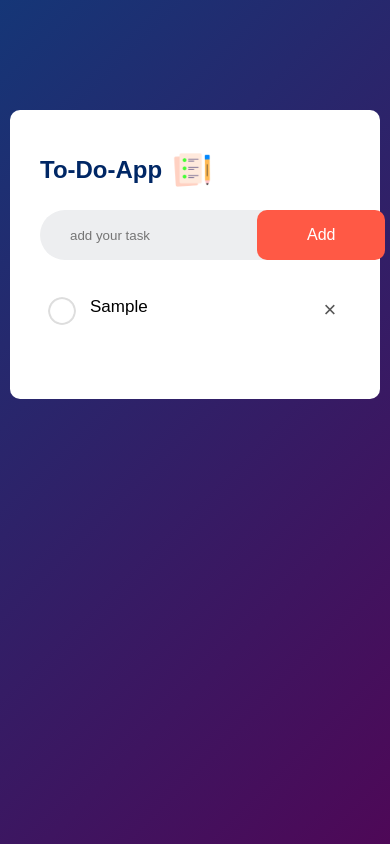
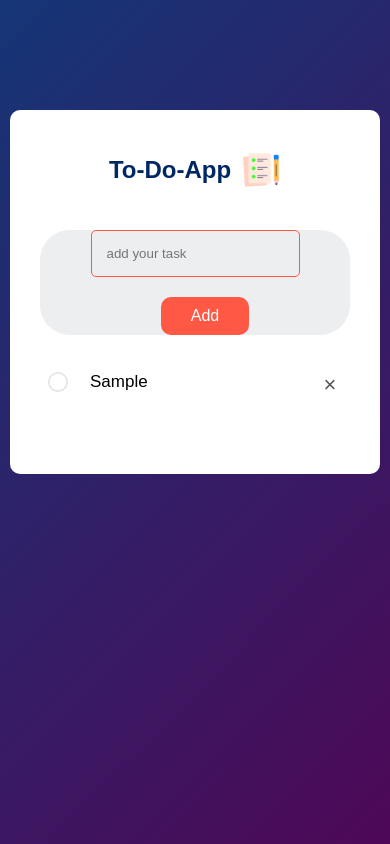
Before and after one commit to aklimaakter20/To-Do-App, a plain HTML site: page index.html in a window 390 px wide. Both pictures are taken after typing "Sample" into the empty fields and a click on the button "Add". Drawn offline with Linux system fonts and the light colour scheme.

Commit message:
some design modified and responsive done

```diff
--- a/index.html
+++ b/index.html
@@ -20,35 +20,6 @@
         </div>
     </div>
 
-  <script>
-    const inputBox = document.getElementById("input-box")
-    const listContainer = document.getElementById("list-container")
-
-   function addTask(){
-    if(inputBox.value === ""){
-        alert("please add some task")
-    }
-    else {
-        let li = document.createElement("li");
-        li.innerHTML = inputBox.value;
-        listContainer.appendChild(li)
-        let span = document.createElement("span")
-        span.innerHTML = "\u00d7";
-        li.appendChild(span)
-    }
-    inputBox.value = ""
-
-   }
-   listContainer.addEventListener("click", function(e){
-    if(e.target.tagName === "LI"){
-        e.target.classList.toggle("checked");
-    }else if( e.target.tagName === "SPAN") {
-        e.target.parentElement.remove();
-        }
-    }, false);
-
-
-
-  </script>
+  <script src="script.js"></script>
 </body>
 </html>
--- a/script.js
+++ b/script.js
@@ -0,0 +1,25 @@
+const inputBox = document.getElementById("input-box")
+    const listContainer = document.getElementById("list-container")
+
+   function addTask(){
+    if(inputBox.value === ""){
+        alert("please add some task")
+    }
+    else {
+        let li = document.createElement("li");
+        li.innerHTML = inputBox.value;
+        listContainer.appendChild(li)
+        let span = document.createElement("span")
+        span.innerHTML = "\u00d7";
+        li.appendChild(span)
+    }
+    inputBox.value = ""
+
+   }
+   listContainer.addEventListener("click", function(e){
+    if(e.target.tagName === "LI"){
+        e.target.classList.toggle("checked");
+    }else if( e.target.tagName === "SPAN") {
+        e.target.parentElement.remove();
+        }
+    }, false);
--- a/style.css
+++ b/style.css
@@ -22,7 +22,8 @@
     color: #002765;
     display: flex;
     align-items: center;
-    margin-bottom: 20px;
+    justify-content: center;
+    margin-bottom: 40px;
 }
 .todo-app h2 img{
     width: 40px;
@@ -40,10 +41,17 @@
 }
 input{
     flex: 1;
-    border: none;
+    border: 1px solid #FF5945;
     outline: none;
     background: transparent;
-    padding: 10px;
+    padding: 15px;
+    border-radius: 5px;
+    transition-duration: .5s;
+    margin-right: 20px;
+}
+input:hover{
+    border: 1px solid #002765;
+
 }
 button{
     border: none;
@@ -54,6 +62,11 @@ button{
     font-size: 16px;
     cursor: pointer;
     border-radius: 10px;
+    transition-duration: .5s;
+
+}
+button:hover{
+    background: #002765;
 }
 ul li{
     list-style: none;
@@ -98,3 +111,24 @@ ul li span:hover{
     border-radius: 50%;
     color: white;
 }
+@media only screen and (max-width: 600px) {
+    .row{
+        display: flex;
+       flex-direction: column;
+       align-items: center;
+       justify-content: center;
+
+    }
+    button{
+        margin-top: 20px;
+        padding: 10px 30px;
+
+
+
+    }
+    ul li::before{
+        height: 20px;
+        width: 20px;
+
+    }
+  }
```
